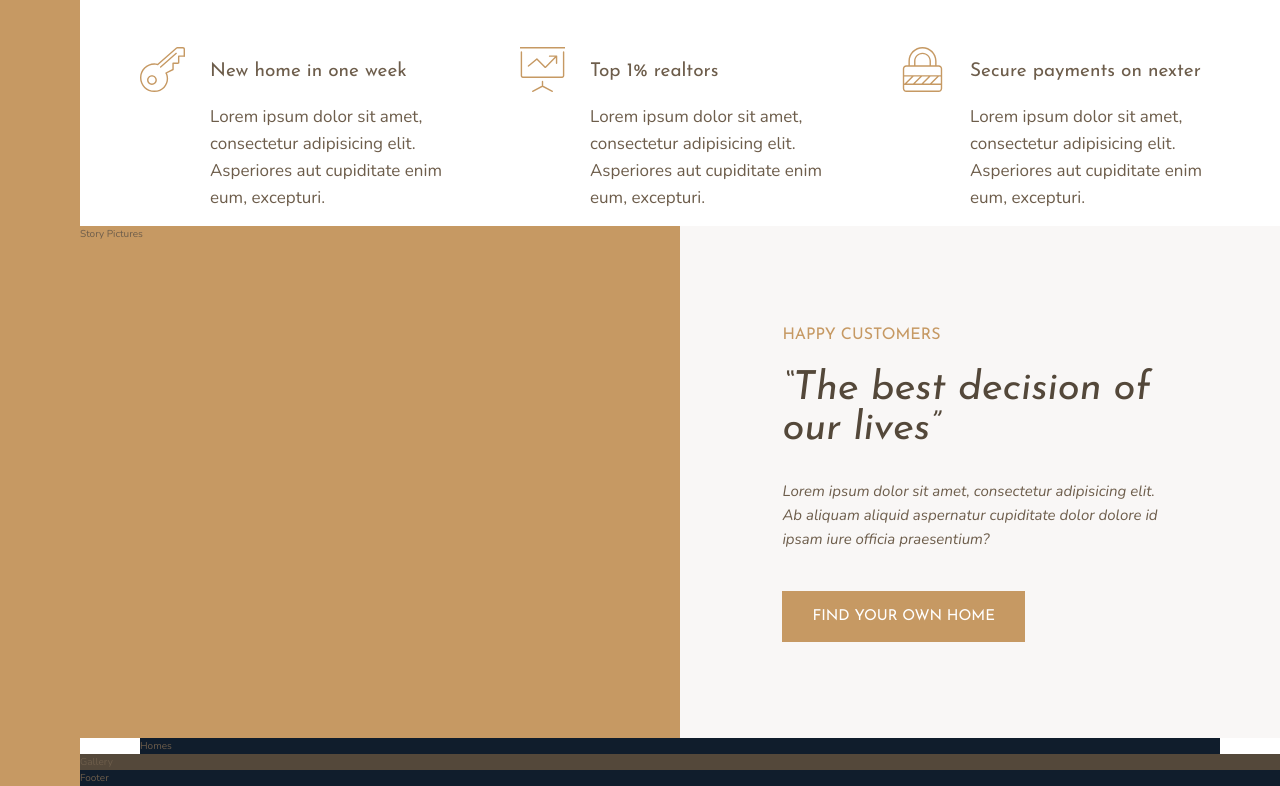
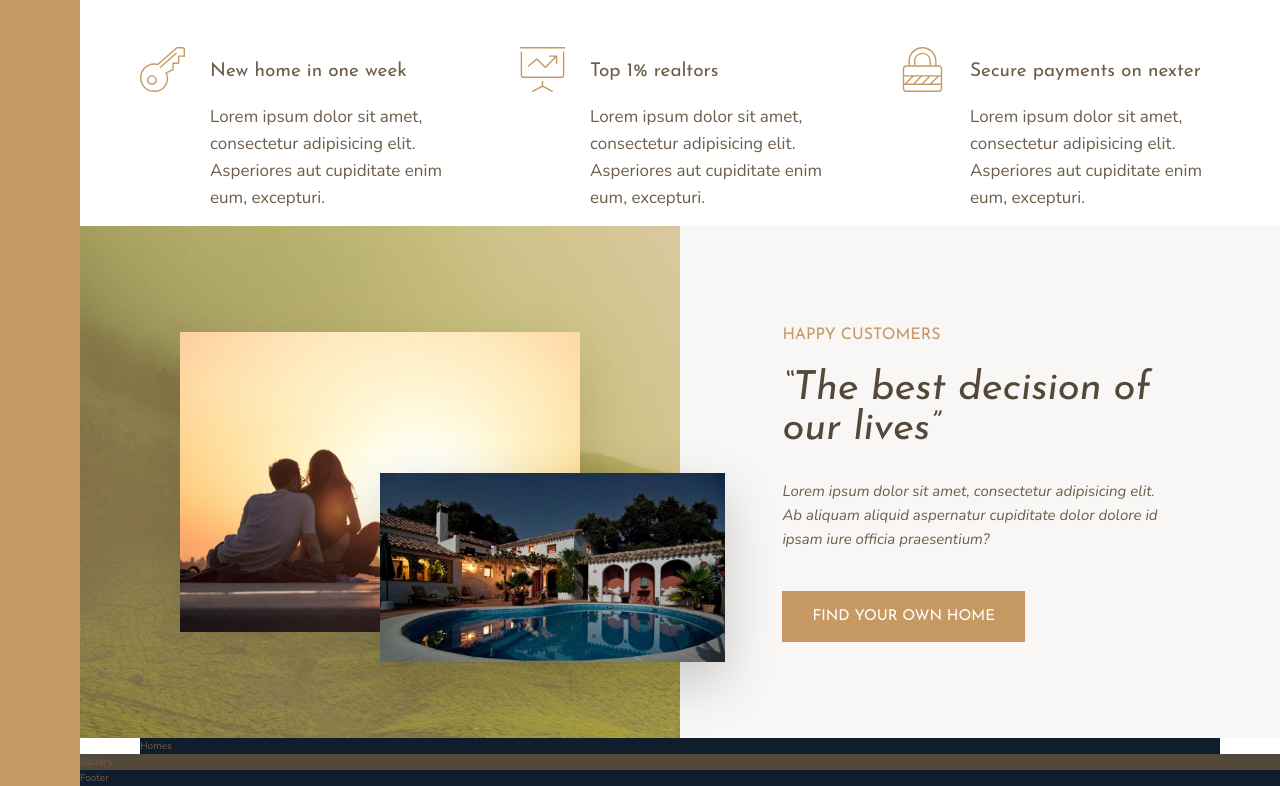
Before and after one commit to Belchenkov/nexter, a website: page index.html in a window 1280 px wide. Shown: the part 812-1598 px from the top of the page. Drawn offline with nearby package versions, Linux system fonts and the light colour scheme; files that its build step writes are made by us from their sources.

Commit message:
Story Section: images

```diff
--- a/index.html
+++ b/index.html
@@ -88,7 +88,16 @@
         </section>
 
         <div class="story__pictures">
-            Story Pictures
+            <img
+                    src="img/story-1.jpeg"
+                    alt="Couple with new house"
+                    class="story__img--1"
+            />
+            <img
+                    src="img/story-2.jpeg"
+                    alt="New house"
+                    class="story__img--2"
+            />
         </div>
 
         <div class="story__content">
--- a/sass/_story.scss
+++ b/sass/_story.scss
@@ -2,6 +2,26 @@
   &__pictures {
     background-color: $color-primary;
     grid-column: full-start / col-end 4;
+    background-image: linear-gradient(rgba($color-primary, .5), rgba($color-primary, .5)), url(../img/back.jpg);
+    display: grid;
+    grid-template-rows: repeat(6, 1fr);
+    grid-template-columns: repeat(6, 1fr);
+    align-items: center;
+  }
+
+  &__img--1 {
+    width: 100%;
+    grid-row: 2 / 6;
+    grid-column: 2 / 6;
+    box-shadow: 0 2rem 5rem rgba(#000, .1);
+  }
+
+  &__img--2 {
+    width: 115%;
+    grid-row: 4 / 6;
+    grid-column: 4 / 7;
+    z-index: 20;
+    box-shadow: 0 2rem 5rem rgba(#000, .2);
   }
 
   &__content {
```
